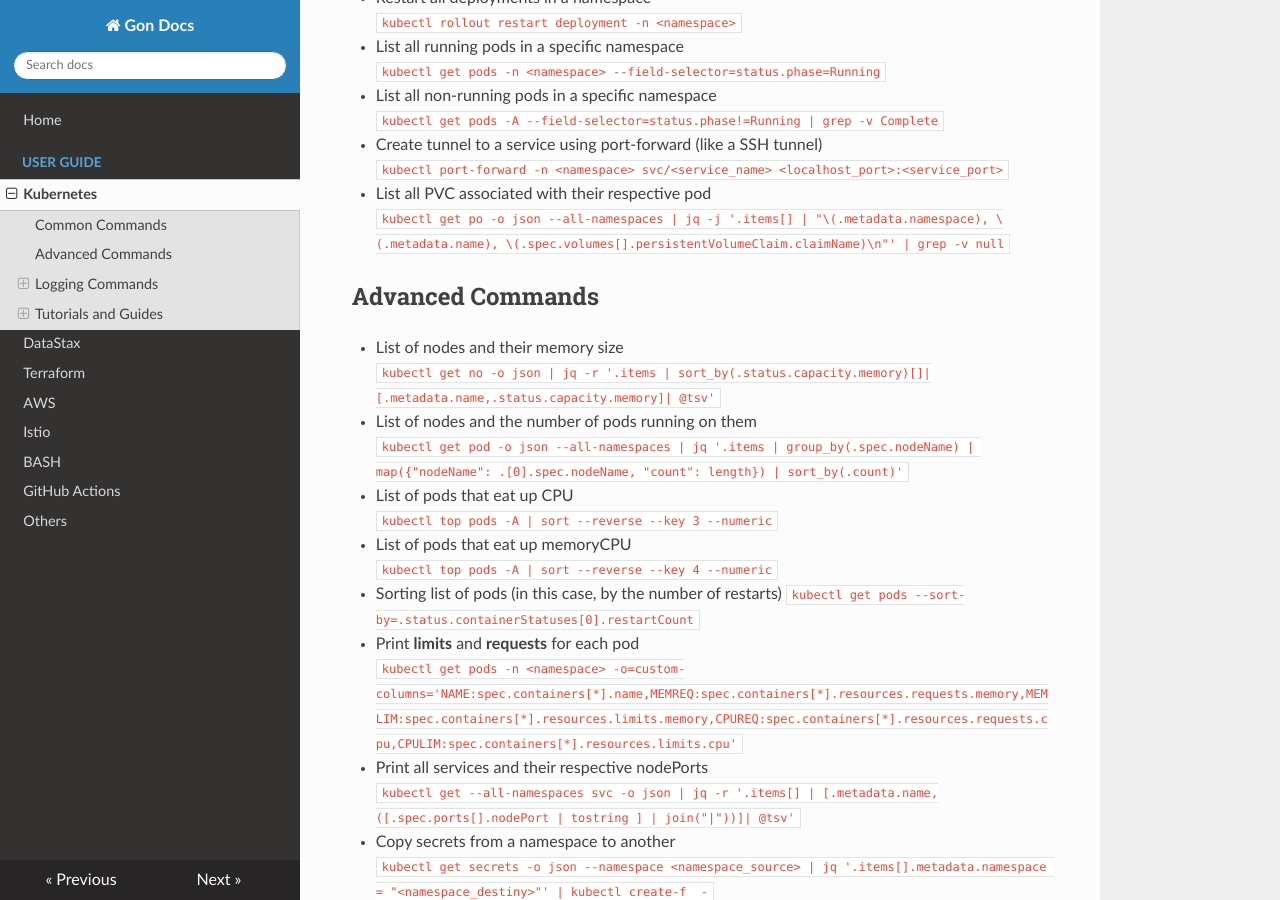
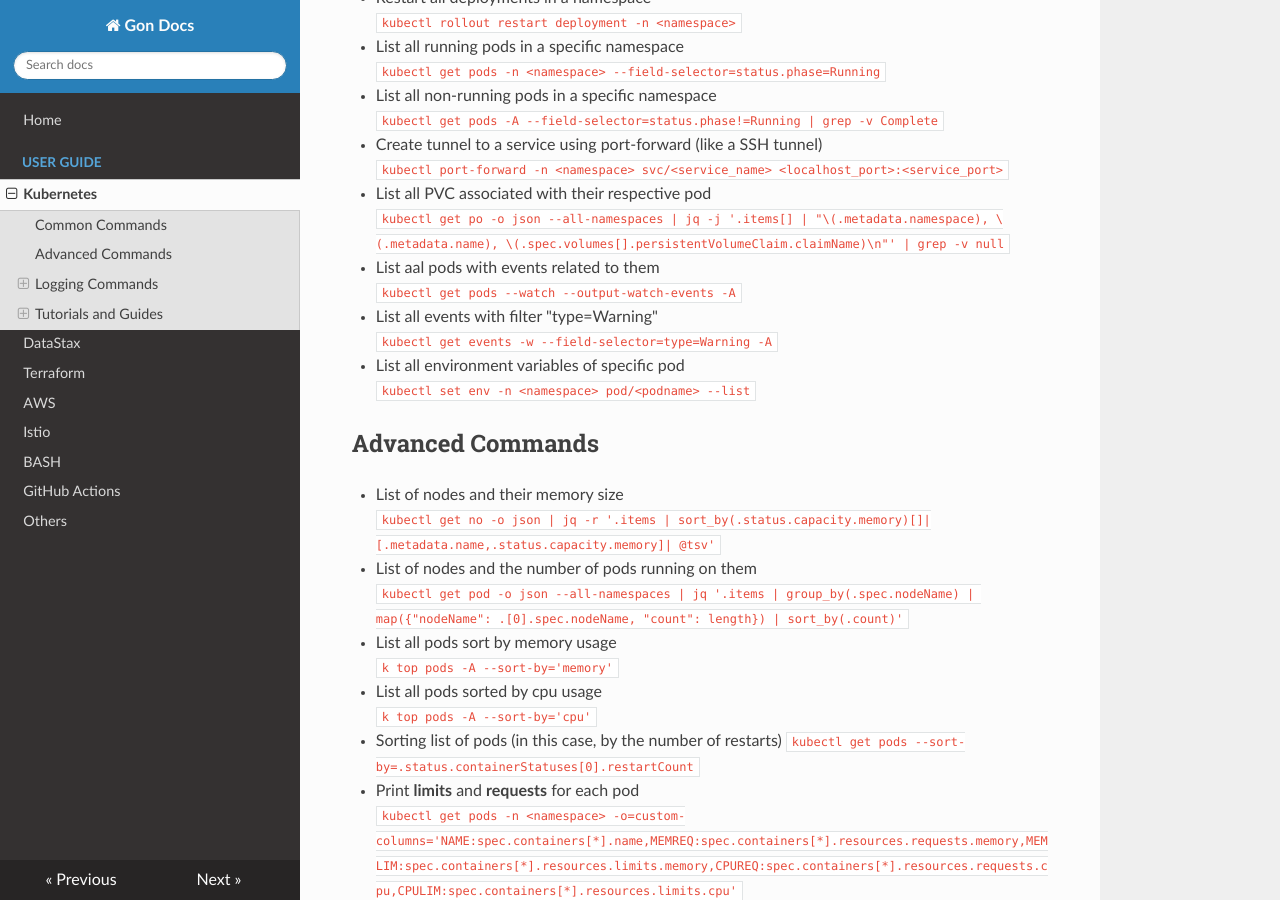
Before and after one commit to gonkun/gonkun, an MkDocs documentation site: the page built from docs/k8s.md, in a window 1280 px wide and 900 px high, scrolled down 475 px. Built offline with MkDocs 1.6.1, drawn with Linux system fonts in a browser that asks for light colours; nearby versions of some CDN libraries.

Commit message:
Adding more kubectl commands

```diff
--- a/docs/k8s.md
+++ b/docs/k8s.md
@@ -23,6 +23,13 @@
 `kubectl port-forward -n <namespace> svc/<service_name> <localhost_port>:<service_port>`
 * List all PVC associated with their respective pod<br>
 `kubectl get po -o json --all-namespaces | jq -j '.items[] | "\(.metadata.namespace), \(.metadata.name), \(.spec.volumes[].persistentVolumeClaim.claimName)\n"' | grep -v null`
+* List aal pods with events related to them<br>
+`kubectl get pods --watch --output-watch-events -A`
+* List all events with filter "type=Warning"<br>
+`kubectl get events -w --field-selector=type=Warning -A`
+* List all environment variables of specific pod<br>
+`kubectl set env -n <namespace> pod/<podname> --list`
+
 
 ## Advanced Commands
 
@@ -30,10 +37,10 @@
 `kubectl get no -o json | jq -r '.items | sort_by(.status.capacity.memory)[]|[.metadata.name,.status.capacity.memory]| @tsv'`
 * List of nodes and the number of pods running on them<br>
 `kubectl get pod -o json --all-namespaces | jq '.items | group_by(.spec.nodeName) | map({"nodeName": .[0].spec.nodeName, "count": length}) | sort_by(.count)'`
-* List of pods that eat up CPU<br>
-`kubectl top pods -A | sort --reverse --key 3 --numeric`
-* List of pods that eat up memoryCPU<br>
-`kubectl top pods -A | sort --reverse --key 4 --numeric`
+* List all pods sort by memory usage<br>
+`k top pods -A --sort-by='memory'`
+* List all pods sorted by cpu usage<br>
+`k top pods -A --sort-by='cpu'`
 * Sorting list of pods (in this case, by the number of restarts)
 `kubectl get pods --sort-by=.status.containerStatuses[0].restartCount`
 * Print **limits** and **requests** for each pod<br>
```
Also changed, not shown: site/index.html, site/k8s/index.html, site/search/search_index.json, site/sitemap.xml, 1 other file.
